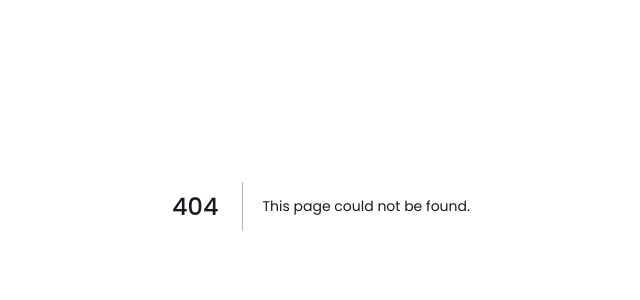
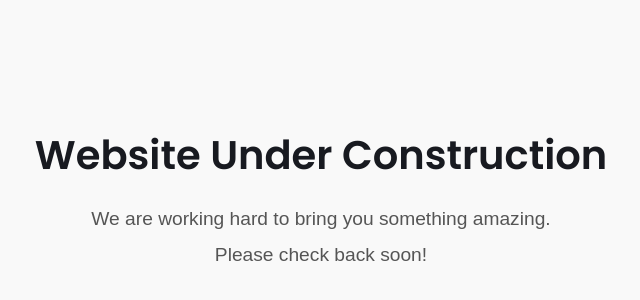
Before and after one commit to sencomsev/capcana.realestate, a Next.js app: page /maintenance in a window 1280 px wide. Before the commit this address had no page. Shown: the part 194-494 px from the top of the page, without its empty margins (319-959 px from the left). Built offline with nearby package versions, Linux system fonts and the light colour scheme.

Commit message:
Create page.js

```diff
--- /dev/null
+++ b/src/app/maintenance/page.js
@@ -0,0 +1,22 @@
+export default function Maintenance() {
+  return (
+    <div style={{
+      height: "100vh",
+      display: "flex",
+      alignItems: "center",
+      justifyContent: "center",
+      flexDirection: "column",
+      fontFamily: "sans-serif",
+      textAlign: "center",
+      background: "#f9f9f9"
+    }}>
+      <h1 style={{ fontSize: "2.5rem", marginBottom: "1rem" }}>
+        Website Under Construction
+      </h1>
+      <p style={{ fontSize: "1.2rem", color: "#555" }}>
+        We are working hard to bring you something amazing.<br />
+        Please check back soon!
+      </p>
+    </div>
+  );
+}
```
